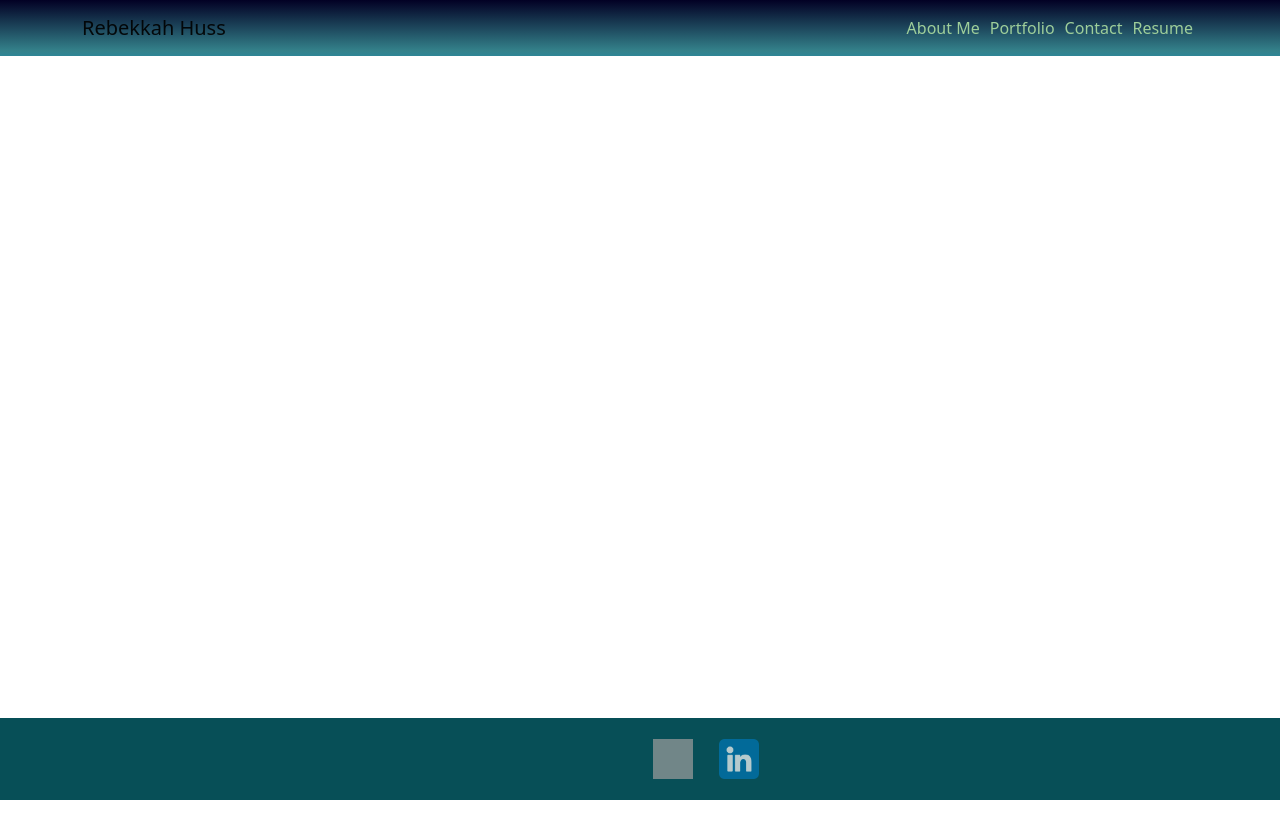
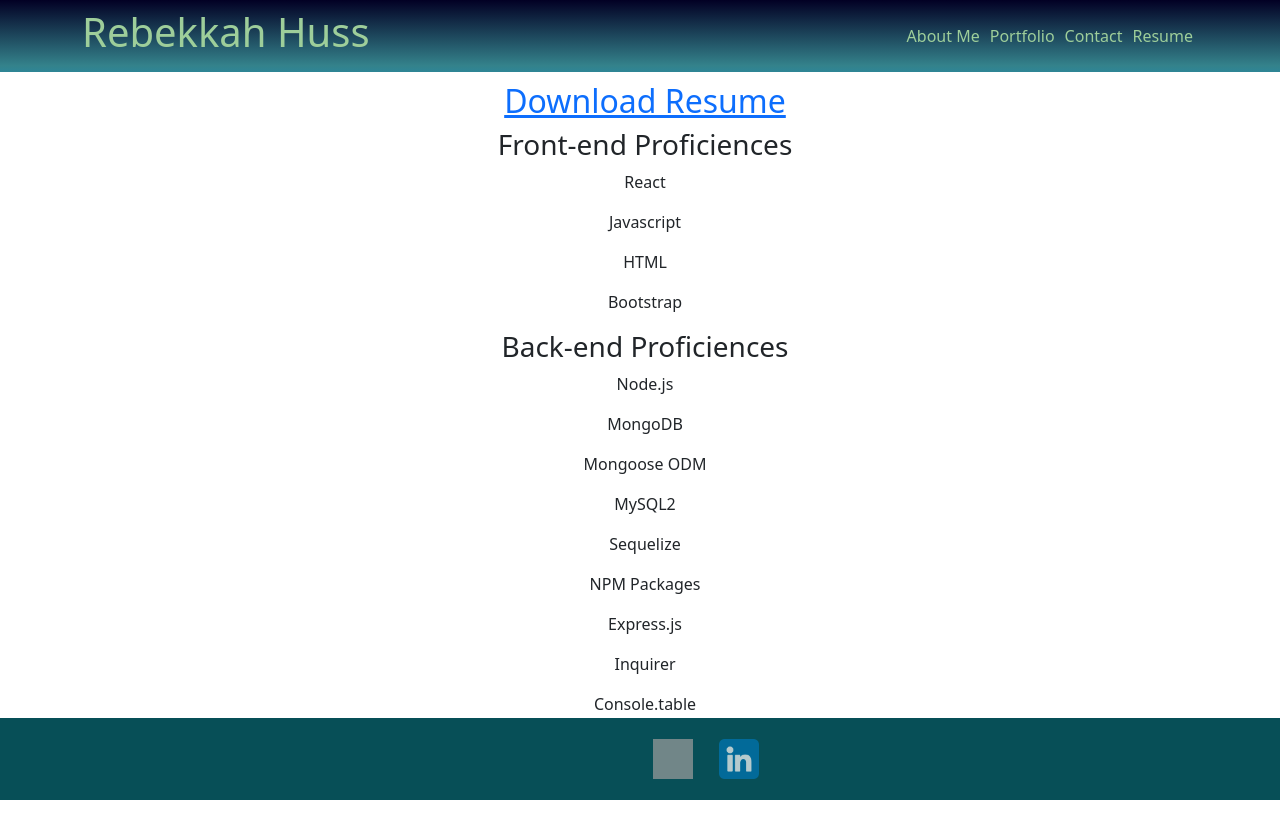
Before and after one commit to bekkahhuss/portsmouth, a React (Create React App) app: page /resume in a window 1280 px wide. Shown: the top 838 px of the page. Before the commit the page ends 800 px from the top, so only its background shows below. Built offline with nearby package versions, Linux system fonts and the light colour scheme; grey boxes are pictures that could not be loaded.

Commit message:
basic functions all working, still needs styling updates and refactoring

```diff
--- a/src/App.css
+++ b/src/App.css
@@ -1,6 +1,7 @@
 .App {
   text-align: center;
-  margin: 10px 0px 0px 0px;
+  margin: 10px 0px 0px 10px;
+
 }
 
 .App-logo {
@@ -74,7 +75,10 @@
 .header-test {
   background: rgb(2,0,36);
   background: linear-gradient(180deg, rgba(2,0,36,1) 0%, rgba(52,130,139,1) 91%, rgba(46,133,150,1) 100%);
+  color: #9ece9a;
 }
+
+
 
 .footer-center {
   padding: 50%;
@@ -83,4 +87,30 @@
   height: 400px;
   width: 400px;
   margin: 5px;
+  border-radius: 50%;
 }
+.navbar-brand {
+  color: #9ece9a;
+  text-decoration: underline;
+}
+.download-link {
+  text-decoration: none;
+}
+/* .skills {
+  display: flex;
+  height: 50vh;
+  justify-content: center;
+}
+.skills h3 {
+  justify-content: center;
+}
+
+.skills p{
+  display: flex;
+  flex-wrap: wrap;
+  color: red;
+} */
+
+.extraSpace {
+  height: 200px;
+}
--- a/src/header.jsx
+++ b/src/header.jsx
@@ -2,12 +2,13 @@ import Navbar from 'react-bootstrap/Navbar';
 import Container from 'react-bootstrap/Container';
 import Nav from 'react-bootstrap/Nav';
 import { Link } from "react-router-dom"
+import {NavLink} from "react-router-dom"
 
 export const Header = () => {
   return (
     <Navbar className='header-test'>
       <Container bd="dark">
-          <Navbar.Brand>Rebekkah Huss</Navbar.Brand>
+        <h1 >Rebekkah Huss</h1>
         <Nav>
           <Link to="/" className="App-link"> About Me</Link>
           <Link to="/portfolio" className="App-link">Portfolio</Link>
@@ -17,4 +18,62 @@ export const Header = () => {
       </Container>
     </Navbar>
   );
-}
+
+  // return (
+  //   <div className="header">
+  //     <Navbar className="header-test">
+  //       <Col>
+  //         <div>
+  //           <h1>Rebekkah Huss</h1>
+  //         </div>
+  //       </Col>
+        {/* <Col className="App-header-nav">
+          <NavLink
+            to="/"
+            style={({ isActive }) => ({
+              color: isActive ? "#000000" : "#ffffff",
+              background: isActive ? "#92edf3" : "",
+              borderRadius: "10px",
+            })}
+            className="App-link"
+          >
+            About Me
+          </NavLink>
+          <NavLink
+            to="/portfolio"
+            style={({ isActive }) => ({
+              color: isActive ? "#000000" : "#ffffff",
+              background: isActive ? "#92edf3" : "",
+              borderRadius: "10px",
+            })}
+            className="App-link"
+          >
+            Portfolio
+          </NavLink>
+          <NavLink
+            to="/contact"
+            style={({ isActive }) => ({
+              color: isActive ? "#000000" : "#ffffff",
+              background: isActive ? "#92edf3" : "",
+              borderRadius: "10px",
+            })}
+            className="App-link"
+          >
+            Contact
+          </NavLink>
+          <NavLink
+            to="/Resume"
+            style={({ isActive }) => ({
+              color: isActive ? "#000000" : "#ffffff",
+              background: isActive ? "#92edf3" : "",
+              borderRadius: "10px",
+            })}
+            className="App-link"
+          >
+            Resume
+          </NavLink>
+        </Col> */}
+  //     </Navbar>
+  //   </div>
+  // );
+};
--- a/src/routes/portfolio.jsx
+++ b/src/routes/portfolio.jsx
@@ -14,7 +14,7 @@ export default function Portfolio() {
             {/* Row 1*/}
             <Row className="Row-space">
               <Col>
-                <Card style={{ width: "24rem" }}>
+                <Card style={{ width: "24rem"}}>
                   <Card.Img variant="top" src={placeholder} className="photo" />
                   <Card.Body>
                     <Card.Title>Employee Profile</Card.Title>
@@ -33,7 +33,7 @@ export default function Portfolio() {
                 </Card>
               </Col>
               <Col>
-                <Card style={{ width: "24rem" }}>
+                <Card className='project-card' style={{ width: "24rem" }}>
                   <Card.Img variant="top" src={placeholder} className="photo" />
                   <Card.Body>
                     <Card.Title>Employee Tracker</Card.Title>
@@ -52,7 +52,7 @@ export default function Portfolio() {
                 </Card>
               </Col>
               <Col>
-                <Card style={{ width: "24rem" }}>
+                <Card className='project-card' style={{ width: "24rem" }}>
                   <Card.Img variant="top" src={placeholder} className="photo" />
                   <Card.Body>
                     <Card.Title>Social Genie</Card.Title>
@@ -77,7 +77,7 @@ export default function Portfolio() {
             {/* Row 2*/}
             <Row className="Row-space">
               <Col>
-                <Card style={{ width: "24rem" }}>
+                <Card className='project-card' style={{ width: "24rem" }}>
                   <Card.Img variant="top" src={placeholder} className="photo" />
                   <Card.Body>
                     <Card.Title>Shopping With Bitcoin</Card.Title>
@@ -100,7 +100,7 @@ export default function Portfolio() {
                 </Card>
               </Col>
               <Col>
-                <Card style={{ width: "24rem" }}>
+                <Card className='project-card' style={{ width: "24rem" }}>
                   <Card.Img variant="top" src={placeholder} className="photo" />
                   <Card.Body>
                     <Card.Title>Walks Of Love</Card.Title>
@@ -122,7 +122,7 @@ export default function Portfolio() {
                 </Card>
               </Col>
               <Col>
-                <Card style={{ width: "24rem" }}>
+                <Card className='project-card' style={{ width: "24rem" }}>
                   <Card.Img variant="top" src={placeholder} className="photo" />
                   <Card.Body>
                     <Card.Title>Note Taker</Card.Title>
--- a/src/routes/resume.jsx
+++ b/src/routes/resume.jsx
@@ -1,12 +1,48 @@
+import React from 'react';
 import { Header } from '../header';
 import { Footer } from '../footer';
-import placeholder from '../assets/star.png';
+import resume from '../assets/rh_resume.pdf';
+
+
+class DownloadLink extends React.Component {
+    render() {
+        return (
+            <a href={this.props.src} download>{this.props.children}</a>
+        )
+    }
+  }
+
 
 export default function Resume() {
-    return(
-        <>
+    return (
+      <>
         <Header />
+        <div className="App">
+          <h2 className='download-link'><DownloadLink src={resume}> Download Resume</DownloadLink></h2>
+          <div className='skills'>
+        <h3>Front-end Proficiences</h3>
+          <p>React</p>
+          <p>Javascript</p>
+          <p>HTML</p>
+          <p>Bootstrap</p>
+          </div>
+          <div className='skills'>
+        <h3>Back-end Proficiences</h3>
+          <p>Node.js</p>
+          <p>MongoDB</p>
+          <p>Mongoose ODM</p>
+          <p>MySQL2</p>
+          <p>Sequelize</p>
+          <p>NPM Packages</p>
+          <p>Express.js</p>
+          <p>Inquirer</p>
+          <p>Console.table</p>
+          <p>Heroku / Heroku CLI</p>
+          <p>Insomnia</p>
+          </div>
+        </div>
+        <div className='extraSpace'></div>
         <Footer />
-        </>
-    )
+      </>
+    );
 }
```
Also changed, not shown: 1 other file (tests, documents, lock files or other folders). Lines whose indentation alone changed are shown as unchanged.
